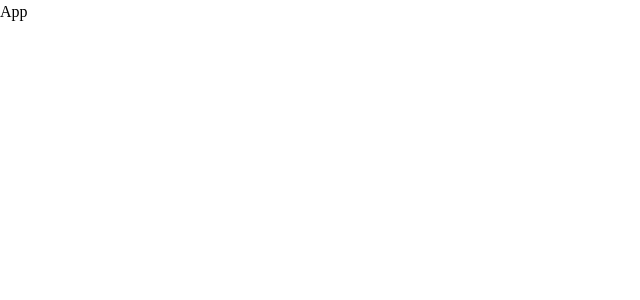
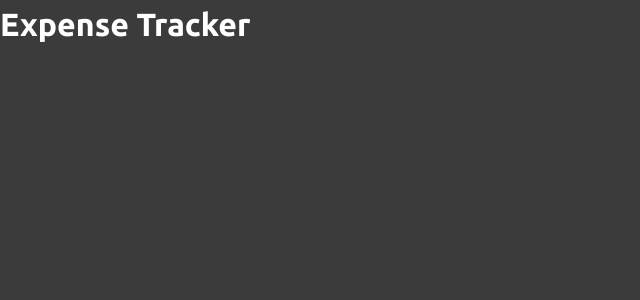
Before and after one commit to PallabRoy-SE/expense-tracker, a React (Create React App) app: page / in a window 1280 px wide. Shown: the top 300 px of the page, without its empty margins (0-640 px from the left). Built offline with nearby package versions, Linux system fonts and the light colour scheme.

Commit message:
feat: add title component

```diff
--- a/public/index.html
+++ b/public/index.html
@@ -24,6 +24,15 @@
       work correctly both with client-side routing and a non-root public URL.
       Learn how to configure a non-root public URL by running `npm run build`.
     -->
+
+    <!-- add fonts -->
+    <link rel="preconnect" href="https://fonts.googleapis.com" />
+    <link rel="preconnect" href="https://fonts.gstatic.com" crossorigin />
+    <link
+      href="https://fonts.googleapis.com/css2?family=Open+Sans:ital,wght@0,300..800;1,300..800&family=Ubuntu:ital,wght@0,300;0,400;0,500;0,700;1,300;1,400;1,500;1,700&display=swap"
+      rel="stylesheet"
+    />
+    <!--  -->
     <title>React App</title>
   </head>
   <body>
--- a/src/App.js
+++ b/src/App.js
@@ -1,7 +1,12 @@
 import "./App.css";
+import ExtTitle from "./components/title/ExtTitle";
 
 function App() {
-  return <div className="App">App</div>;
+  return (
+    <div>
+      <ExtTitle title="Expense Tracker" />
+    </div>
+  );
 }
 
 export default App;
--- /dev/null
+++ b/src/components/title/ExtTItle.module.css
@@ -0,0 +1,4 @@
+.txt-title {
+  font-size: 2rem;
+  font-weight: 700;
+}
--- /dev/null
+++ b/src/components/title/ExtTitle.jsx
@@ -0,0 +1,14 @@
+import React from "react";
+import styles from "./ExtTItle.module.css";
+
+function ExtTitle({ title, style }) {
+  return (
+    <div>
+      <h1 className={styles["txt-title"]} style={style}>
+        {title}
+      </h1>
+    </div>
+  );
+}
+
+export default ExtTitle;
--- a/src/index.css
+++ b/src/index.css
@@ -1,4 +1,5 @@
 :root {
+  /* colors */
   --color-bg: #3b3b3b;
   --color-bg-secondary: #626262;
   --color-card-bg: #9b9b9b;
@@ -11,6 +12,14 @@
   --color-orange: #ff9304;
   --color-yellow: #fde006;
   --color-button-bg: #f4bb4a;
+  --color-icon-bg: #d9d9d9;
+  --color-text-grey: #9b9b9b;
+  /* ---------------------- */
+
+  /* fonts */
+  --font-ubuntu: Ubuntu, sans-serif;
+  --font-open-sans: Open Sans, sans-serif;
+  /* ---------------------- */
 }
 
 *,
@@ -20,6 +29,7 @@
 }
 * {
   margin: 0;
+  font-family: var(--font-ubuntu);
 }
 html,
 body {
@@ -28,6 +38,8 @@ body {
 body {
   line-height: 1.5;
   -webkit-font-smoothing: antialiased;
+  background-color: var(--color-bg);
+  color: var(--color-white);
 }
 img,
 picture,
```
